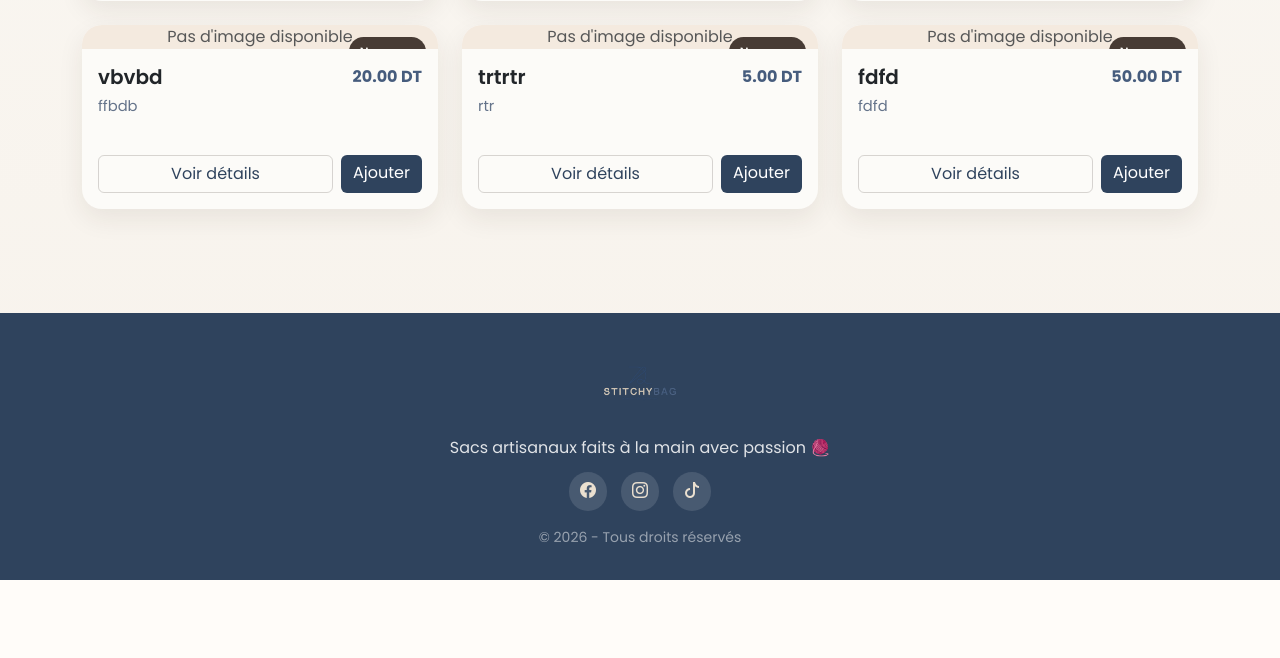
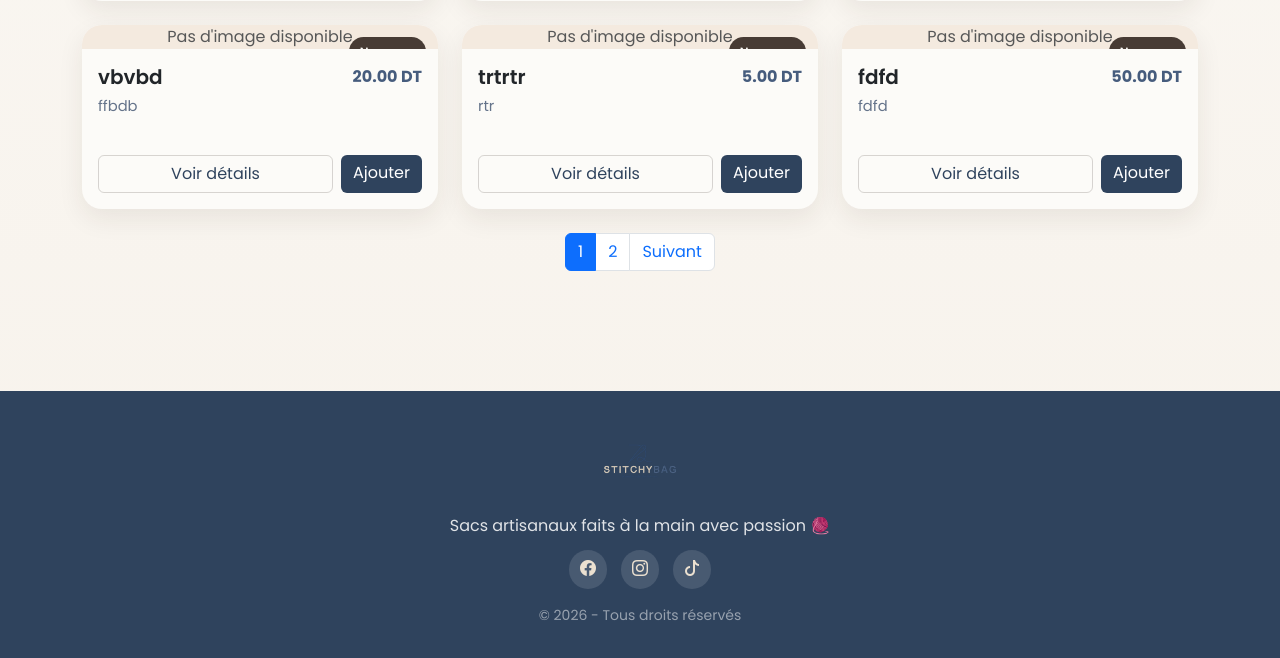
Before and after one commit to aymench19/StitchyBag, a Django app: page / in a window 1280 px wide. Shown: the part 1068-1726 px from the top of the page. Before the commit the page ends 1648 px from the top, so only its background shows below. Run offline with Django 5.2, Linux system fonts and the light colour scheme; data comes from the database, SQL or seed files in the repository; both versions use the stored data as it was after the commit.

Commit message:
update site

```diff
--- a/shop/views.py
+++ b/shop/views.py
@@ -27,27 +27,17 @@ from .forms import (
     CheckoutForm
 )
 def home(request):
+    products = Product.objects.all().order_by('-created_at')
 
-    products = Product.objects.all()
-
-    paginator = Paginator(
-        products,
-        9
-    )
-
-    page_number = request.GET.get(
-        "page"
-    )
-
-    products = paginator.get_page(
-        page_number
-    )
+    paginator = Paginator(products, 9)
+    page_number = request.GET.get("page")
+    products_page = paginator.get_page(page_number)
 
     return render(
         request,
         "shop/home.html",
         {
-            "products": products
+            "products": products_page,
         }
     )
 def custom_login(request):
--- a/templates/shop/home.html
+++ b/templates/shop/home.html
@@ -59,4 +59,28 @@
     </div>
     {% endfor %}
 </div>
+
+{% if products.paginator.num_pages > 1 %}
+<nav class="mt-4 d-flex justify-content-center">
+    <ul class="pagination">
+        {% if products.has_previous %}
+        <li class="page-item">
+            <a class="page-link" href="?page={{ products.previous_page_number }}">Précédent</a>
+        </li>
+        {% endif %}
+
+        {% for page_num in products.paginator.page_range %}
+        <li class="page-item {% if products.number == page_num %}active{% endif %}">
+            <a class="page-link" href="?page={{ page_num }}">{{ page_num }}</a>
+        </li>
+        {% endfor %}
+
+        {% if products.has_next %}
+        <li class="page-item">
+            <a class="page-link" href="?page={{ products.next_page_number }}">Suivant</a>
+        </li>
+        {% endif %}
+    </ul>
+</nav>
+{% endif %}
 {% endblock %}
```
Also changed, not shown: shop/tests.py (+12 -0 lines), db.sqlite3.
